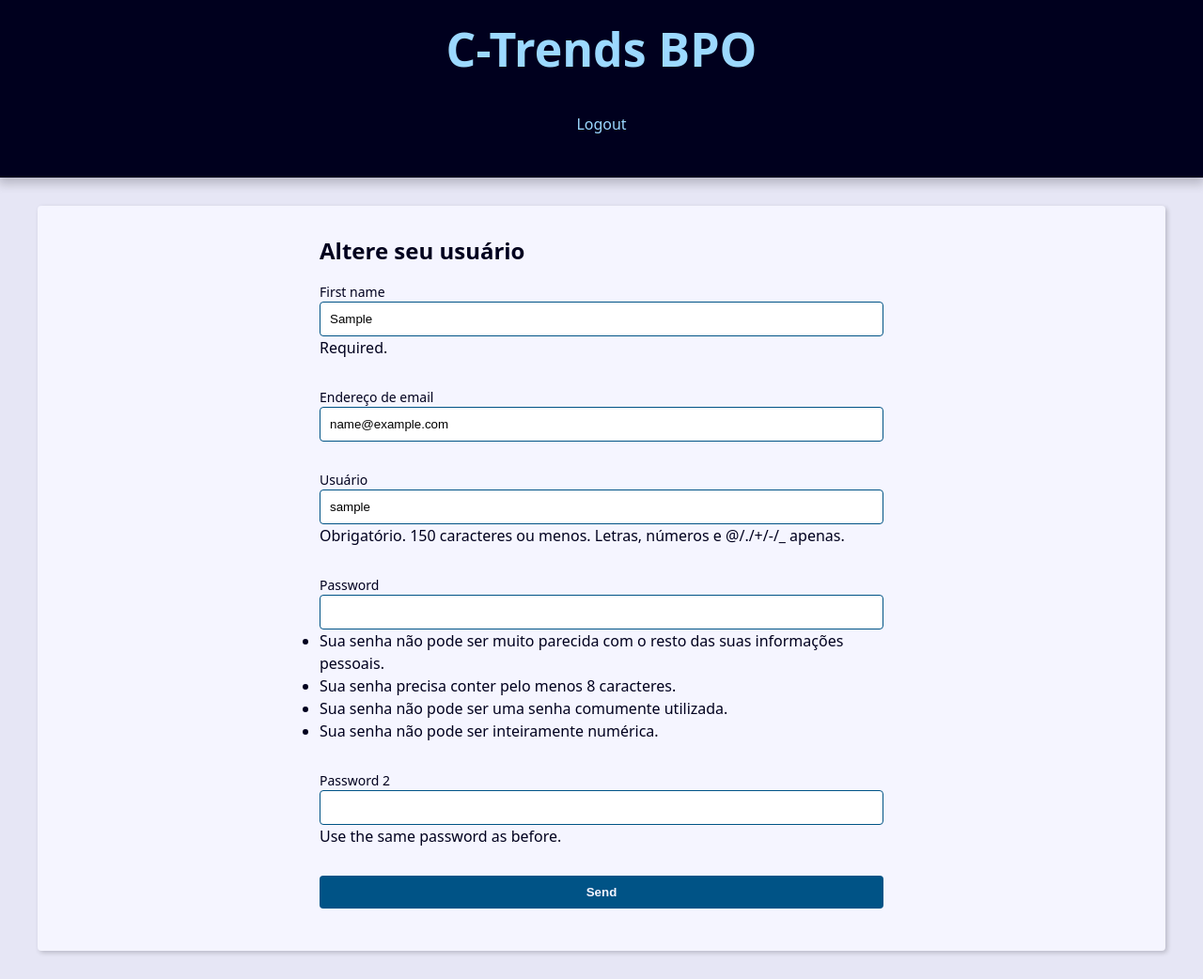
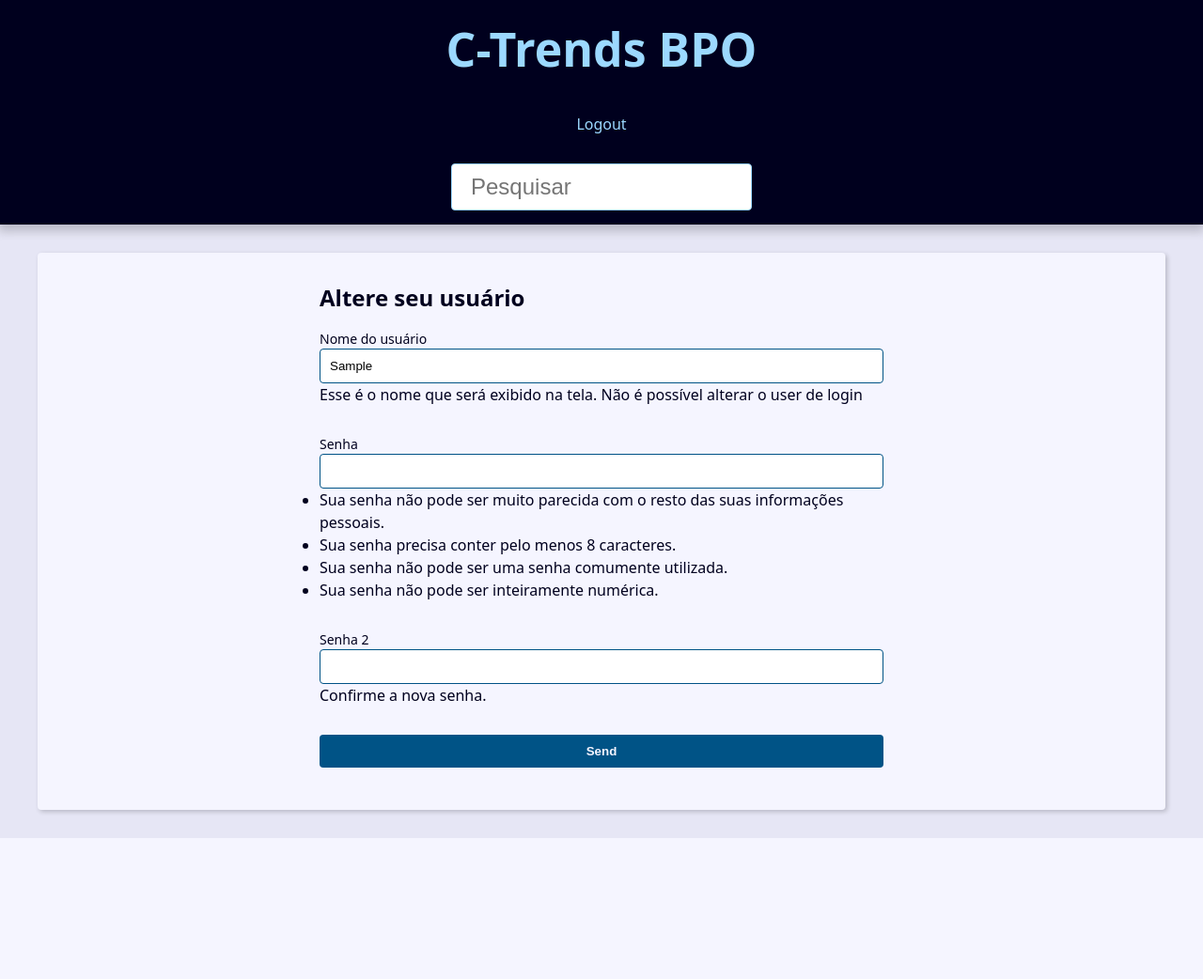
Before and after one commit to IgorSantRocha/Relatorios_CTB, a Django app: page /user/update/ in a window 1280 px wide. Shown: the whole page at 94% size. After the commit the page ends 892 px from the top, so only its background shows below. Run offline with Django 4.2, Linux system fonts and the light colour scheme; the visitor is signed in with stand-in values (Sample User, id 1).

Commit message:
Criado campo de pesquisa

```diff
--- a/Dashboard/forms.py
+++ b/Dashboard/forms.py
@@ -91,17 +91,19 @@ class RegisterForm(UserCreationForm):
 class UserUpdateForm(forms.ModelForm):
 
     first_name = forms.CharField(
-        min_length=2,
+        label='Nome do usuário',
+        help_text=('Esse é o nome que será exibido na tela. \
+                   Não é possível alterar o user de login'),
+        min_length=5,
         max_length=30,
         required=True,
-        help_text='Required.',
         error_messages={
-            'min_length': 'Please, add more than 2 letters.'
+            'min_length': 'O nome deve ter 5 ou mais letras'
         }
     )
 
     password1 = forms.CharField(
-        label="Password",
+        label="Senha",
         strip=False,
         widget=forms.PasswordInput(attrs={"autocomplete": "new-password"}),
         help_text=password_validation.password_validators_help_text_html(),
@@ -109,10 +111,10 @@ class UserUpdateForm(forms.ModelForm):
     )
 
     password2 = forms.CharField(
-        label="Password 2",
+        label="Senha 2",
         strip=False,
         widget=forms.PasswordInput(attrs={"autocomplete": "new-password"}),
-        help_text='Use the same password as before.',
+        help_text='Confirme a nova senha.',
         required=False,
     )
 
@@ -120,8 +122,6 @@ class UserUpdateForm(forms.ModelForm):
         model = User
         fields = (
             'first_name',
-            'email',
-            'username',
         )
 
     def save(self, commit=True):
@@ -153,7 +153,7 @@ class UserUpdateForm(forms.ModelForm):
 
         return super().clean()
 
-    def clean_email(self):
+    '''def clean_email(self):
         email = self.cleaned_data.get('email')
         email_atual = self.instance.email
 
@@ -168,6 +168,7 @@ class UserUpdateForm(forms.ModelForm):
                 )
 
         return email
+    '''
 
     def clean_password1(self):
         password1 = self.cleaned_data.get('password1')
--- a/Dashboard/templates/Dashboard/login.html
+++ b/Dashboard/templates/Dashboard/login.html
@@ -6,7 +6,8 @@
       {% if user.is_authenticated %}
         <p>
           Você está logado como <b>{{ user.first_name }}</b>.<br>
-          Clique <a href="{% url 'Dashboard:logout' %}">aqui</a> para sair
+          Clique <a href="{% url 'Dashboard:logout' %}">aqui</a> para sair.<br> <br>
+          Ou clique <a href="{% url 'Dashboard:update_usuario' %}">aqui</a> para alterar o seu usuário.
         </p>
       {% else %}
       <h2>Login</h2>
--- a/Dashboard/urls.py
+++ b/Dashboard/urls.py
@@ -7,6 +7,7 @@ app_name = 'Dashboard'
 
 urlpatterns = [
     path('', views.index, name='index'),
+    path('search/', views.search, name='search'),
 
     # relatorio (CRUD)
     path('relatorio/<int:link_id>/', views.relatorio,
--- a/base_templates/global/partials/_header.html
+++ b/base_templates/global/partials/_header.html
@@ -22,4 +22,14 @@
 
       </ul>
     </nav>
+    <div class="search">
+      <form action="{% url 'Dashboard:search' %}" method="GET">
+        <input
+          type="search"
+          class="search-input"
+          placeholder="Pesquisar",
+          id="search"
+          name="q">
+      </form>
+    </div>
   </header>
```
Also changed, not shown: Dashboard/views/dashboard_views.py (+58 -1 lines).
